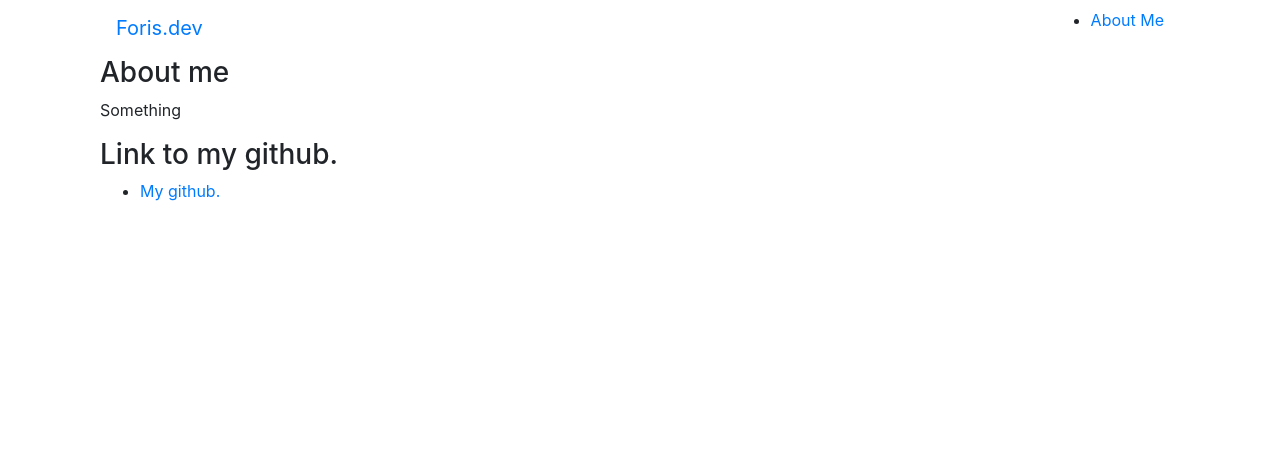
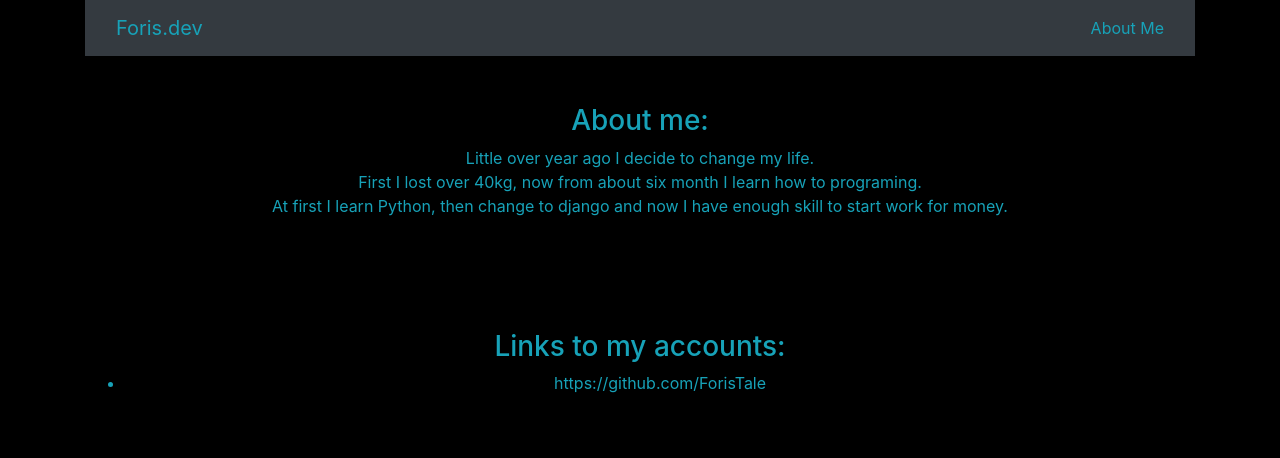
Before and after one commit to ForisTale/foris_dev, a Django app: page /about_me in a window 1280 px wide. Shown: the top 458 px of the page. Run offline with Django 3.2, Linux system fonts and the light colour scheme; some libraries are stand-ins or nearby versions.

Commit message:
Website now looks normal.

```diff
--- a/foris_dev/settings.py
+++ b/foris_dev/settings.py
@@ -119,3 +119,4 @@ USE_TZ = True
 # https://docs.djangoproject.com/en/2.2/howto/static-files/
 
 STATIC_URL = '/static/'
+STATIC_ROOT = os.path.join(BASE_DIR, "static")
--- a/functional_tests/main_page/test_main_page.py
+++ b/functional_tests/main_page/test_main_page.py
@@ -28,7 +28,7 @@ class BasicTest(FunctionalTest):
         # And sees links to his github, and other sites
         all_links = self.driver.find_elements_by_tag_name("li")
         all_links = [link.text for link in all_links]
-        my_link = "My github."
+        my_link = "https://github.com/ForisTale"
         self.assertIn(my_link, all_links)
 
         # Satisfied he click on main site link and is back to main site.
--- /dev/null
+++ b/main_page/static/about_me.css
@@ -0,0 +1,3 @@
+.row {
+    text-align: center;
+}
--- /dev/null
+++ b/main_page/static/base.css
@@ -0,0 +1,3 @@
+body{
+    background-color: black;
+}
--- a/main_page/templates/main_page/about_me.html
+++ b/main_page/templates/main_page/about_me.html
@@ -1,21 +1,24 @@
 {% extends "main_page/base.html" %}
+
+{% block stylesheet %}
+<link href="/static/about_me.css" rel="stylesheet">
+{% endblock %}
+
 {% block body %}
-
-<div class="container">
 <div class="row">
-    <div class="col align-self-center" id="about_me">
-        <h3>About me</h3>
-        <p>Something</p>
+    <div class="col my-5" id="about_me">
+        <h3>About me:</h3>
+        <p>Little over year ago I decide to change my life.<br>
+        First I lost over 40kg, now from about six month I learn how to programing.<br>
+        At first I learn Python, then change to django and now I have enough skill to start work for money.<br></p>
     </div>
 </div>
 <div class="row">
-    <div class="col align-self-center">
-        <h3>Link to my github.</h3>
+    <div class="col my-5">
+        <h3>Links to my accounts:</h3>
         <ul>
-            <li><a href="https://github.com/ForisTale">My github.</a></li>
+            <li><a class="text-info" href="https://github.com/ForisTale">https://github.com/ForisTale</a></li>
         </ul>
     </div>
 </div>
-</div>
-
 {% endblock %}
--- a/main_page/templates/main_page/base.html
+++ b/main_page/templates/main_page/base.html
@@ -6,24 +6,23 @@
     <meta name="viewpoint" content="width=device-width, initial-scale=1">
     <title>Foris.dev</title>
     <link href="https://stackpath.bootstrapcdn.com/bootstrap/4.3.1/css/bootstrap.min.css" rel="stylesheet">
+    <link href="/static/base.css" rel="stylesheet">
+    {% block stylesheet %}{% endblock %}
 </head>
 <body>
-<div class="container">
-<nav class="navbar navbar-default" role="navigation">
+<div class="container text-info">
+
+<nav class="navbar navbar-expand-lg navbar-dark bg-dark" role="navigation">
     <div class="container-fluid">
-        <div class="navbar-header">
-            <a class="navbar-brand" href="{% url 'main_page:home' %}">Foris.dev</a>
-        </div>
-        <div class="nav navbar-nav">
-            <ul>
-                <li><a href="{% url 'main_page:about_me' %}">About Me</a></li>
-            </ul>
-        </div>
+        <a class="navbar-brand text-info" href="{% url 'main_page:home' %}">Foris.dev</a>
+        <a class="text-info" href="{% url 'main_page:about_me' %}">About Me</a>
     </div>
 </nav>
 
 {% block body %}
 {% endblock %}
 </div>
+
+<script src="https://code.jquery.com/jquery-3.4.1.min.js"></script>
 </body>
 </html>
```
Also changed, not shown: 2 other files.
